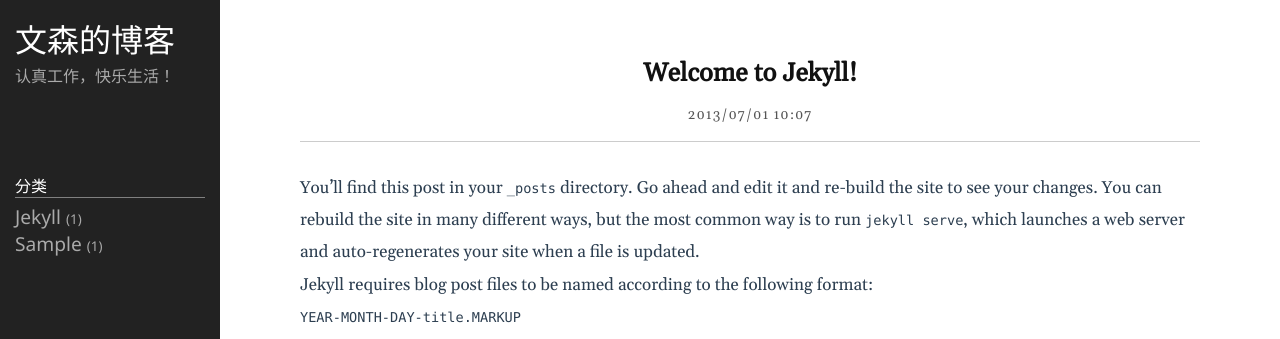
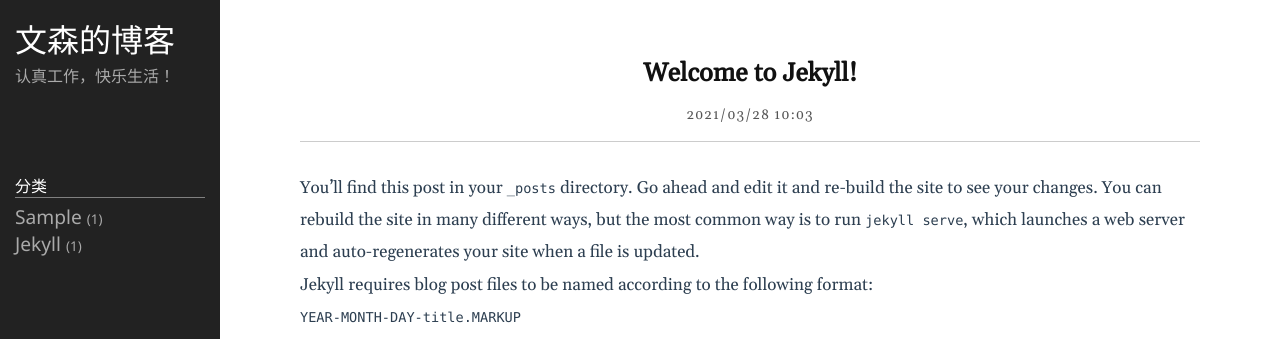
Before and after one commit to Vincent-0112/Vincent-0112.github.io, a Jekyll site: the page built from _posts/2021-03-28-welcome-to-jekyll.markdown, in a window 1280 px wide. Shown: the top 339 px of the page. Built offline with Jekyll 4.4.1, drawn with Linux system fonts in a browser that asks for light colours.

Commit message:
Update and rename 2020-01-02-welcome-to-jekyll.markdown to 2021-03-28-welcome-to-jekyll.markdown

```diff
--- a/_posts/2020-01-02-welcome-to-jekyll.markdown
+++ b/_posts/2021-03-28-welcome-to-jekyll.markdown
@@ -1,7 +1,7 @@
 ---
 layout: post
 title:  "Welcome to Jekyll!"
-date:   2013-07-01 19:31:29 +0900
+date:   2021-03-28 19:31:29 +0900
 categories: jekyll
 ---
 You’ll find this post in your `_posts` directory. Go ahead and edit it and re-build the site to see your changes. You can rebuild the site in many different ways, but the most common way is to run `jekyll serve`, which launches a web server and auto-regenerates your site when a file is updated.
```
